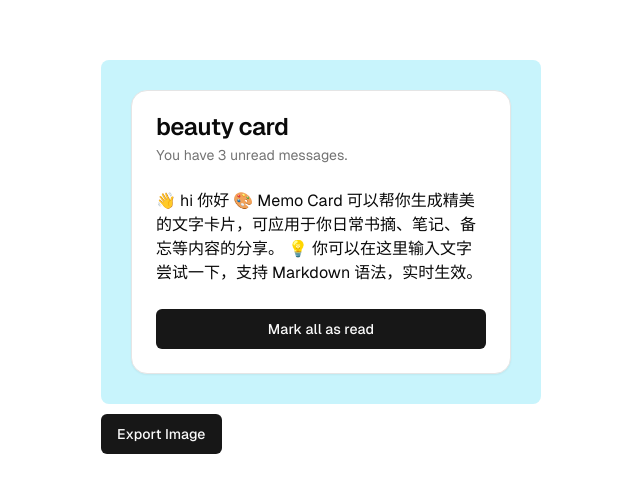
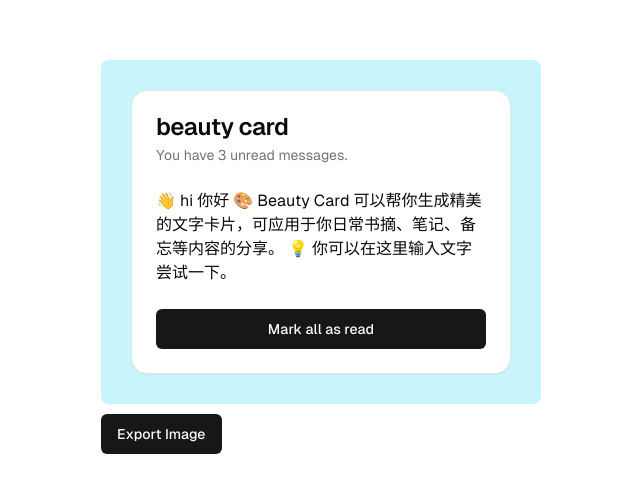
Before and after one commit to Scofieldfree/beauty-card, a Next.js app: page / in a window 1280 px wide. Shown: the part 143-636 px from the top of the page, without its empty margins (319-959 px from the left). Built offline with nearby package versions, Linux system fonts and the light colour scheme.

Commit message:
update:add demo text

```diff
--- a/src/components/Tiptap.tsx
+++ b/src/components/Tiptap.tsx
@@ -7,8 +7,8 @@
   const editor = useEditor({
     extensions: [StarterKit],
     content: `<p>👋 hi 你好
-🎨 Memo Card 可以帮你生成精美的文字卡片，可应用于你日常书摘、笔记、备忘等内容的分享。
-💡 你可以在这里输入文字尝试一下，支持 Markdown 语法，实时生效。</p>`,
+🎨 Beauty Card 可以帮你生成精美的文字卡片，可应用于你日常书摘、笔记、备忘等内容的分享。
+💡 你可以在这里输入文字尝试一下。</p>`,
   })
 
   return <EditorContent editor={editor} />
```
